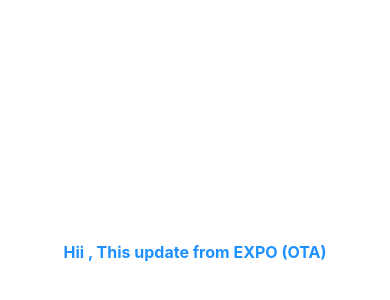
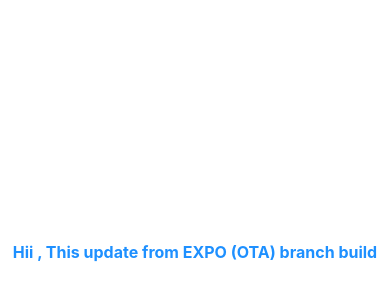
Before and after one commit to AnandInfobeans/expoPoc, a React Native app: screen / in a window 390 px wide. Shown: the part 170-470 px from the top of the page. Built offline with nearby package versions, Linux system fonts and the light colour scheme.

Commit message:
update txt

```diff
--- a/App.tsx
+++ b/App.tsx
@@ -26,7 +26,9 @@
   };
   return (
     <View style={styles.container}>
-      <Text style={styles.txt}>{`Hii , This update from EXPO (OTA)`}</Text>
+      <Text
+        style={styles.txt}
+      >{`Hii , This update from EXPO (OTA) branch build`}</Text>
       {/* <Image source={require("./assets/reactlogo.png")} style={styles.img} /> */}
       <StatusBar style="auto" />
     </View>
```
